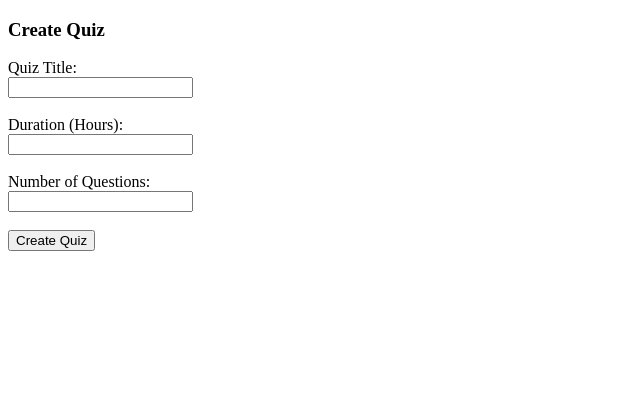
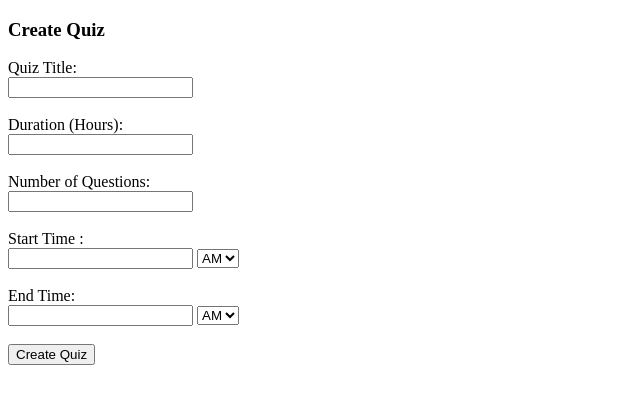
Before and after one commit to Darshana0906/Quizee, a PHP site: page /teacher/quize_create.php in a window 1280 px wide. Shown: the top 404 px of the page, without its empty margins (0-640 px from the left). Run offline with PHP 8.4, Linux system fonts and the light colour scheme; a stand-in replaces the project's code that opens the database connection.

Commit message:
start & end time added in quiz

```diff
--- a/teacher/quize_create.php
+++ b/teacher/quize_create.php
@@ -13,7 +13,10 @@ if ($_SERVER["REQUEST_METHOD"] == "POST"){
     $duration = trim($_POST["duration"]);
     $teacher_id = $_SESSION["teacher_id"];
     $no_of_questions = trim($_POST["no_of_questions"]);
-    if(empty($title) || empty($duration) || empty($no_of_questions)){
+    $start_time = trim($_POST["start_time"]);
+    $end_time = trim($_POST["end_time"]);
+
+    if(empty($title) || empty($duration) || empty($no_of_questions)|| empty($start_time) || empty($end_time) ){
         $error = "Please Enter both title and duration";
     }
     elseif(!is_numeric($duration) || $duration <= 0){
@@ -22,12 +25,15 @@ if ($_SERVER["REQUEST_METHOD"] == "POST"){
     else if(!is_numeric($no_of_questions) || $no_of_questions <= 0){
         $error = "Please Enter valid number of questions";
     }
+    elseif($start_time > 12 || $end_time > 12){
+        $error = "Invalid Start or end time";
+    }
     else{
         $statement = $conn->prepare(
-            "INSERT INTO quiz (title, duration, no_of_questions, teacher_id)
-            VALUES (?, ?, ?, ?)"
+            "INSERT INTO quiz (title, duration, no_of_questions, teacher_id, start_time, end_time)
+            VALUES (?, ?, ?, ?, ?, ?)"
         );
-        $statement ->bind_param("siii", $title, $duration,$no_of_questions, $teacher_id);
+        $statement ->bind_param("siiiii", $title, $duration,$no_of_questions, $teacher_id, $start_time, $end_time);
 
         if($statement ->execute()){
             $quiz_id = $conn->insert_id;
@@ -53,27 +59,45 @@ if ($_SERVER["REQUEST_METHOD"] == "POST"){
 
 <h3>Create Quiz</h3>
 
-<!-- ERROR MESSAGE -->
 <?php if (!empty($error)) { ?>
     <p style="color:red;"><?php echo $error; ?></p>
 <?php } ?>
 
-<!-- FORM -->
 <form method="POST">
 
     <label>Quiz Title:</label><br>
     <input type="text" name="title" required>
     <br><br>
+
     <label>Duration (Hours):</label><br>
     <input type="number" name="duration" required>
     <br><br>
+
     <label>Number of Questions:</label><br>
     <input type="number" name="no_of_questions" required>
     <br><br>
+
+    <label>Start Time :</label><br>
+    <input type="number" name="start_time" required>
+    <select name="start_period">
+    <option value="AM">AM</option>
+    <option value="PM">PM</option>
+    </select>
+    <br><br>
+
+    <label>End Time:</label><br>
+    <input type="number" name="end_time" required>
+    <select name="start_period">
+    <option value="AM">AM</option>
+    <option value="PM">PM</option>
+    </select>
+    <br><br>
+
+
     <button type="submit">Create Quiz</button>
 
 </form>
-<!-- SUCCESS MESSAGE + BUTTON -->
+
 <?php if (!empty($success)) { ?>
     <p style="color:green;"><?php echo $success; ?></p>
 
```
Also changed, not shown: 1 other file.
